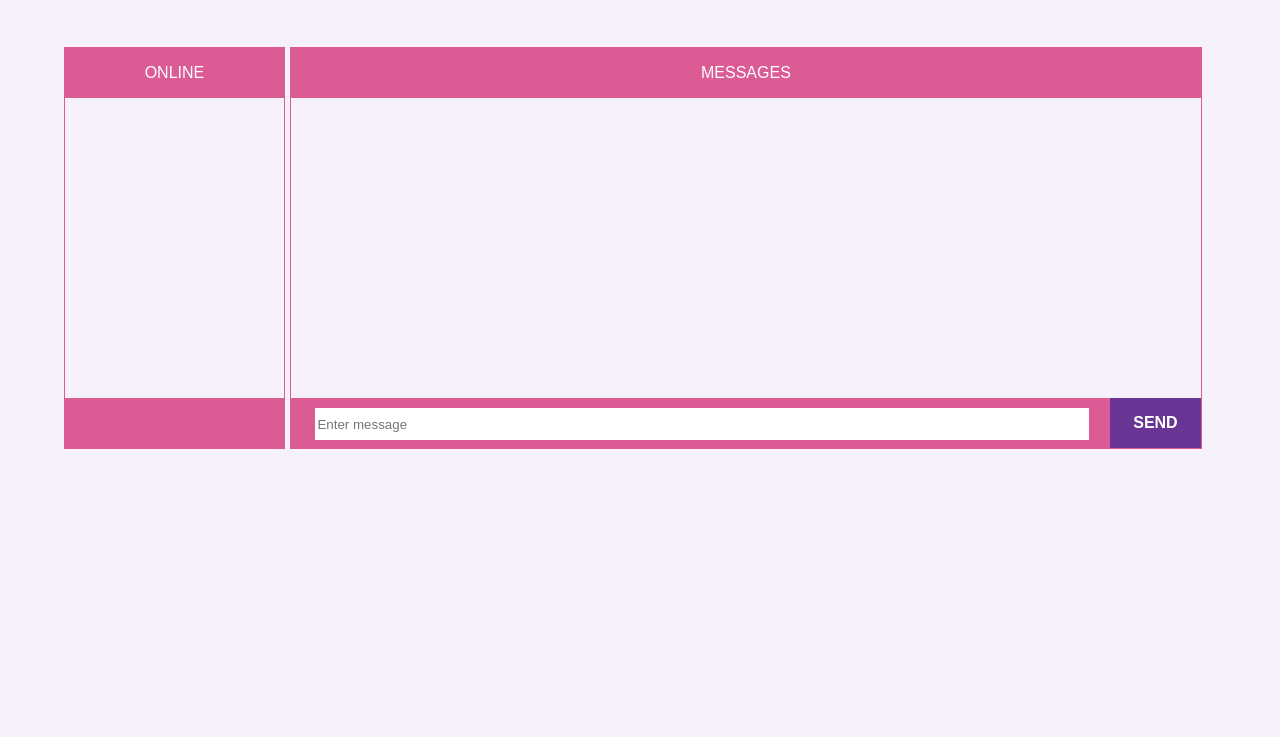
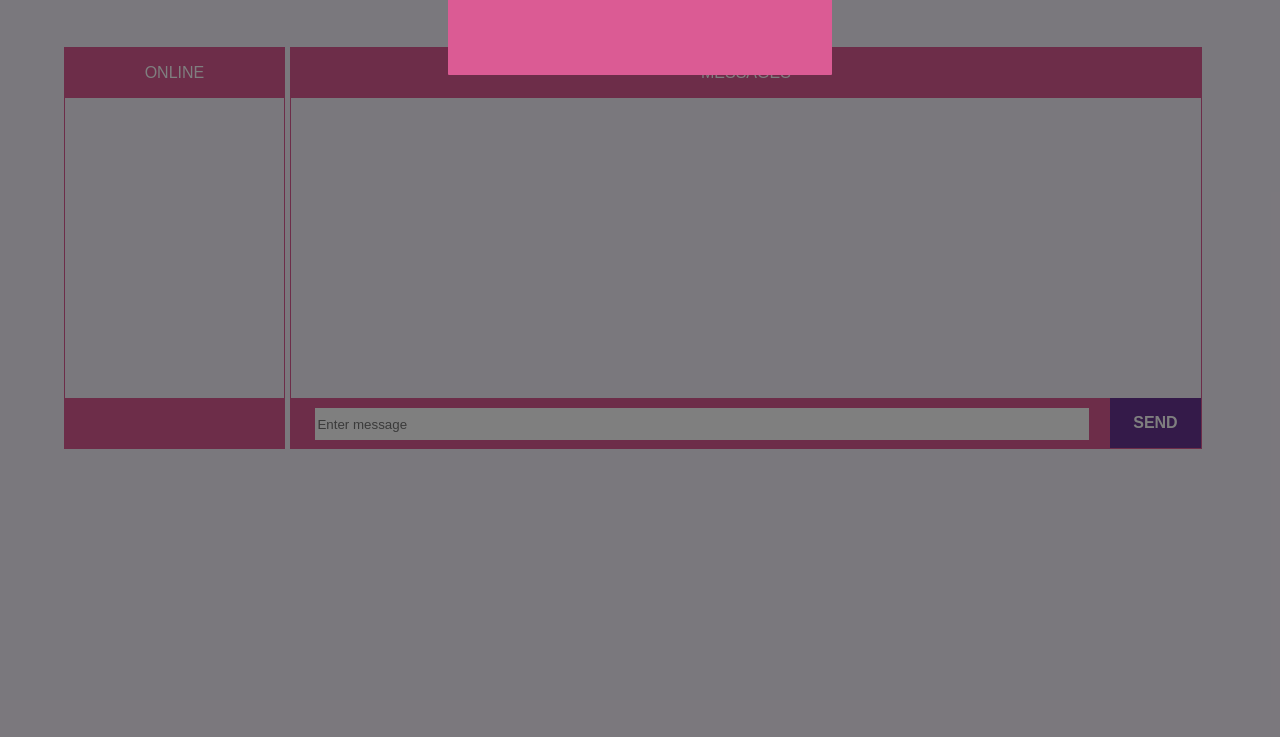
Before and after one commit to vihangpatel/chat, a website: page app/templates/index.html in a window 1280 px wide. Shown: the part 63-800 px from the top of the page. Drawn offline with nearby package versions, Linux system fonts and the light colour scheme; files that its build step writes are made by us from their sources; no server answers; files whose address does not match are found by name.

Commit message:
Implement modal

```diff
--- a/app/css/chat.css
+++ b/app/css/chat.css
@@ -127,3 +127,28 @@ body {
 .message-text {
 	padding: 12px
 }
+
+.modal {
+	position: absolute;
+	left: 0;
+	top: 0;
+	width: 100%;
+	z-index: 1000;
+	height: 100%;
+	background: rgba(0,0,0,0.5);
+}
+
+.expect-user-name {
+	text-align: center;
+    width: 30%;
+    height: 100px;
+    margin: auto;
+    background: #db5b94;
+    border-radius: 1px;
+    margin-top: 3%;
+    position: relative;
+}
+
+.expect-user-name input {
+
+}
--- a/app/templates/index.html
+++ b/app/templates/index.html
@@ -33,5 +33,10 @@
 			</div>
 		</div>
 	</div>
+	<div class="modal">
+		<div class="expect-user-name">
+			<input type="text" placeholder="Enter your name">
+		</div>
+	</div>
 </body>
 </html>
```
